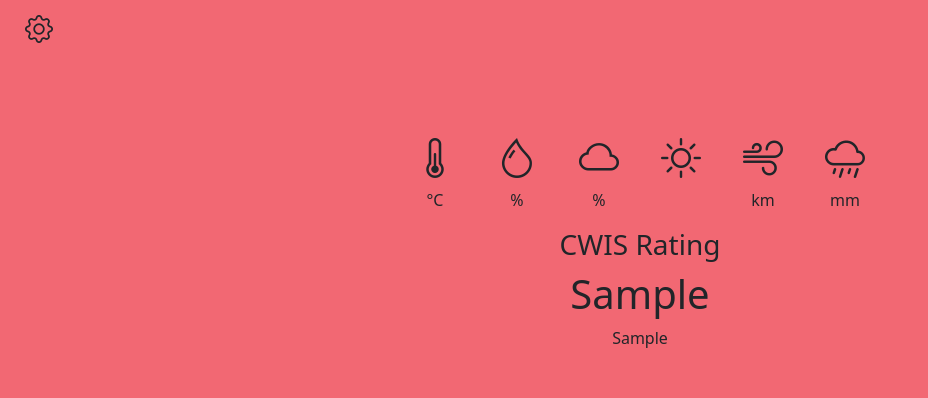
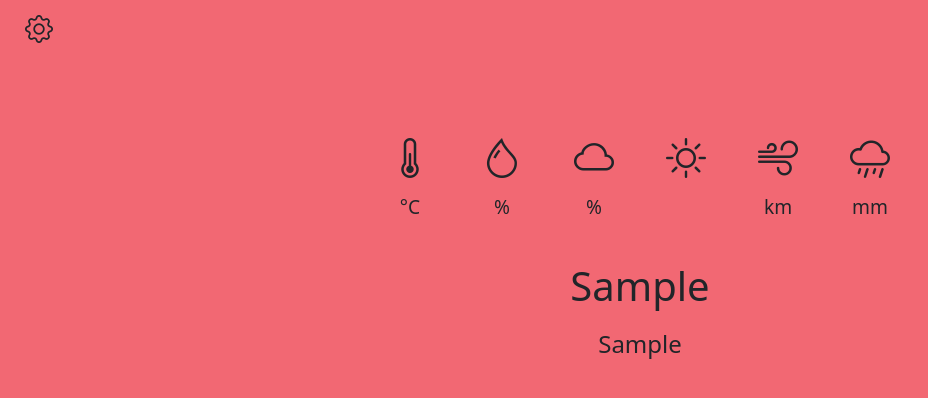
Before and after one commit to lachietech/Personal-Website, a Flask app: template templates/meandersuiteprerelease/suitefiles/index.html in a window 1280 px wide. Shown: the top 398 px of the page, without its empty margins (0-928 px from the left). Run offline with Flask 3, Linux system fonts and the light colour scheme; the template is opened without the code that fills it: most values are stand-ins (such as "Sample title", 1, 10 or a date in 2020); some libraries are stand-ins or nearby versions.

Commit message:
Update MS1

```diff
--- a/templates/meandersuiteprerelease/suitefiles/index.html
+++ b/templates/meandersuiteprerelease/suitefiles/index.html
@@ -16,7 +16,17 @@
             }
             .weather-info div {
                 text-align: center;
-            width: 50px;
+                width: 60px;
+            }
+            .weather-info i {
+                font-size: 2.5rem;
+            }
+            .weather-info p {
+                font-size: 1.2rem;
+                margin-top: 5px;
+            }
+            p{
+                font-size: 1.5rem;
             }
         </style>
     </head>
@@ -64,9 +74,12 @@
                                         <p id="rain"></p>
                                     </div>
                                 </div>
-                                <h3>CWIS Rating</h3>
+                                <div class="mt-4 text-center">
                                     <h1 id="severity">{{val9}}</h1>
+                                    <div class="mt-3 text-center">
                                         <p>{{val8}}</p>
+                                    </div>
+                                </div>
                             </div>
                         </div>
                     </div>
```
Lines whose indentation alone changed are shown as unchanged.
